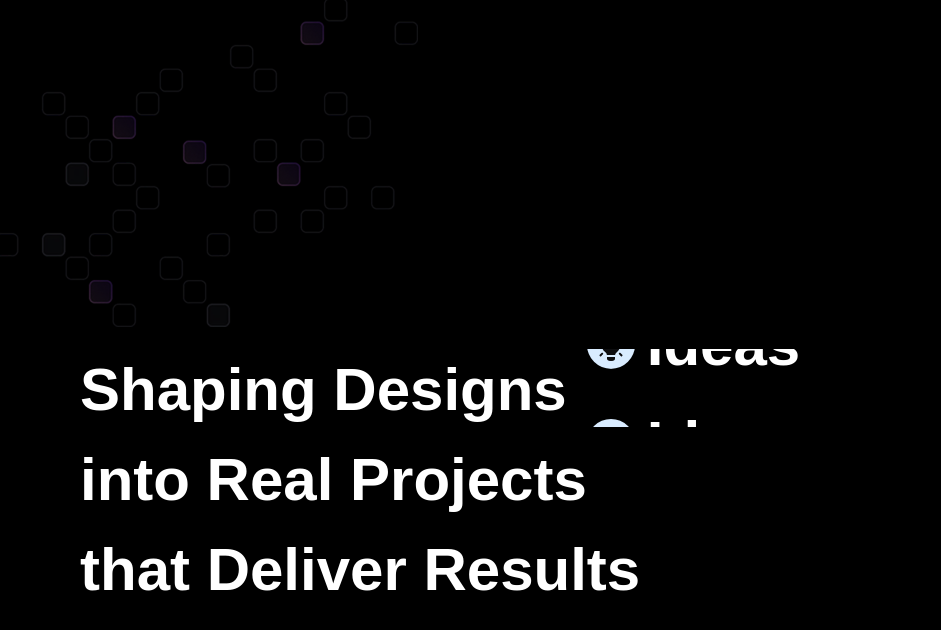
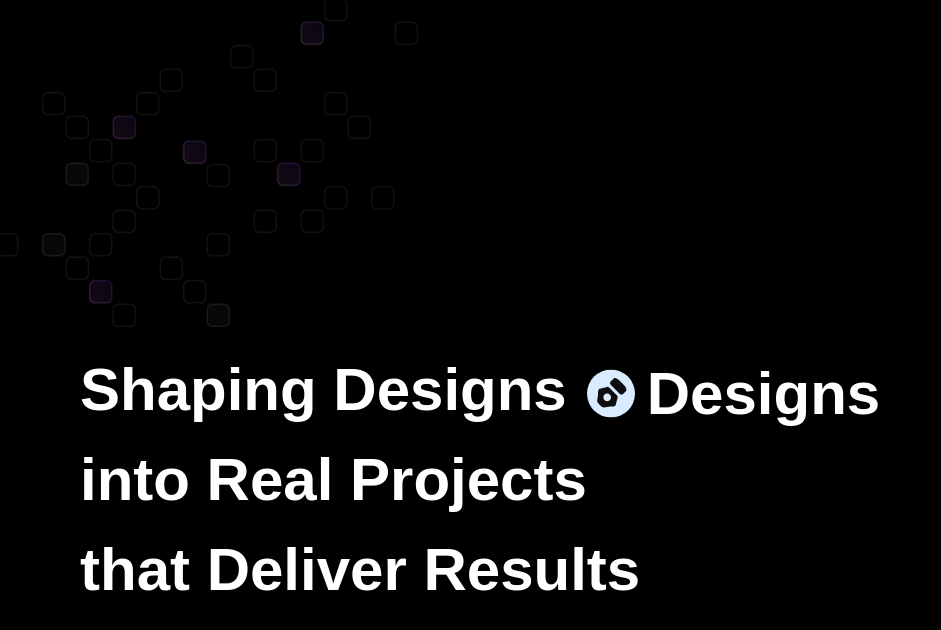
Before and after one commit to Rami-Ferjani/3d-portfolio, a React (Vite) app: page / in a window 1280 px wide. Shown: the top 630 px of the page, without its empty margins (0-941 px from the left). Built offline with nearby package versions, Linux system fonts and the light colour scheme; a web font is replaced by a local one.

Commit message:
added the words constants

```diff
--- /dev/null
+++ b/src/constants/index.js
@@ -0,0 +1,10 @@
+export const words = [
+    { text: "Ideas", imgPath: "/images/ideas.svg" },
+    { text: "Concepts", imgPath: "/images/concepts.svg" },
+    { text: "Designs", imgPath: "/images/designs.svg" },
+    { text: "Code", imgPath: "/images/code.svg" },
+    { text: "Ideas", imgPath: "/images/ideas.svg" },
+    { text: "Concepts", imgPath: "/images/concepts.svg" },
+    { text: "Designs", imgPath: "/images/designs.svg" },
+    { text: "Code", imgPath: "/images/code.svg" },
+  ];
--- a/src/sections/hero.jsx
+++ b/src/sections/hero.jsx
@@ -1,8 +1,5 @@
 import React from "react";
-const words = [
-  { text: "Ideas", imgPath: "/images/ideas.svg" },
-  { text: "Ideas", imgPath: "/images/ideas.svg" },
-];
+import {words} from '../constants/index.js'
 const Hero = () => {
   return (
     <section id="hero" className="relative overflow-hidden">
```
